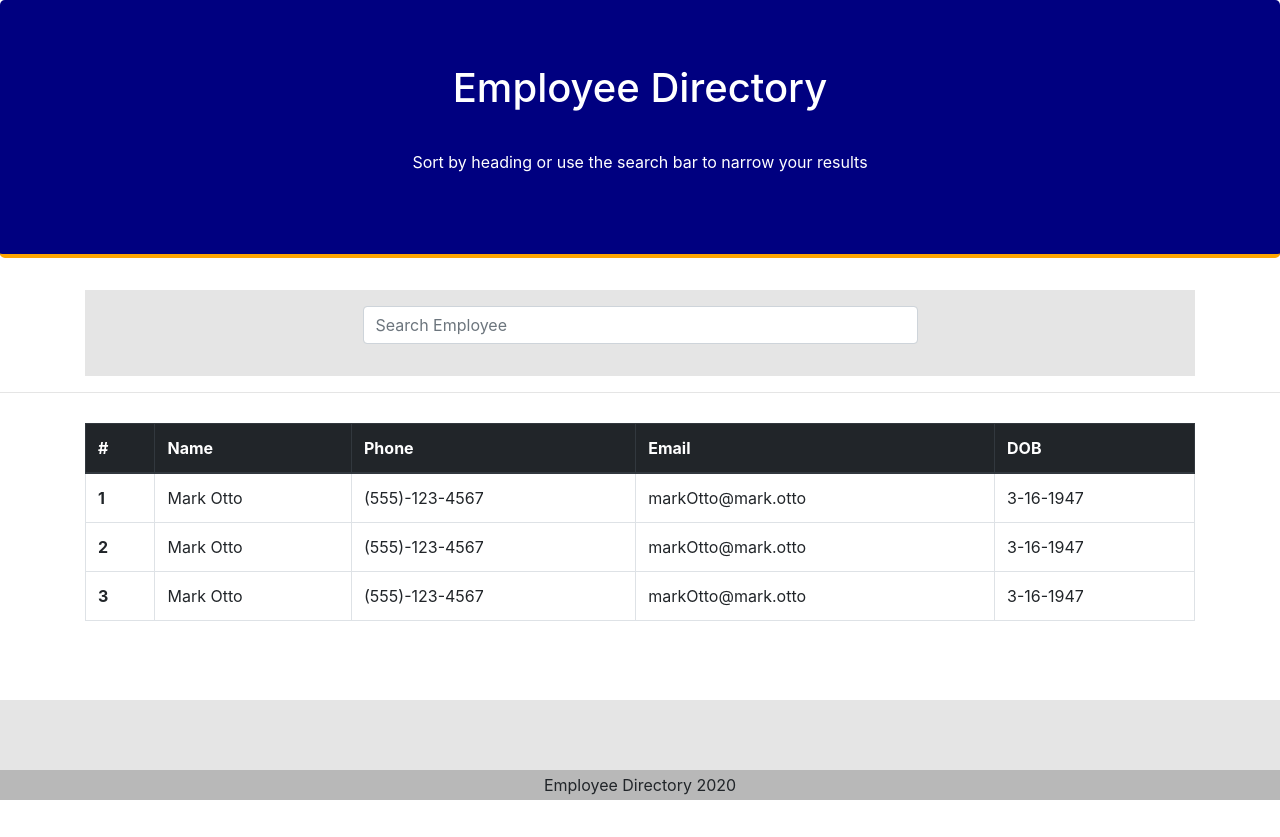
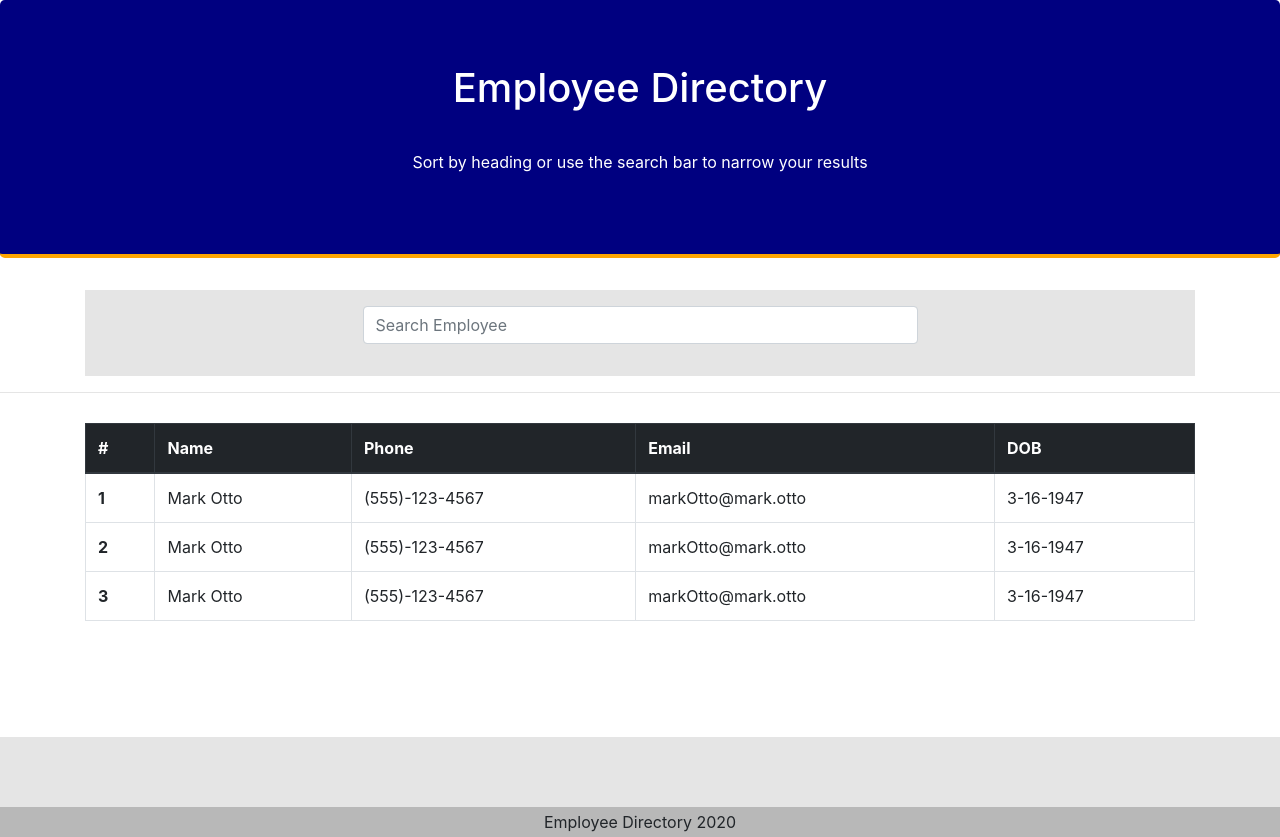
Before and after one commit to knightmac19/employee-directory-pmd, a React (Create React App) app: page / in a window 1280 px wide. Before the commit the page ends 800 px from the top, so only its background shows below. Built offline with nearby package versions, Linux system fonts and the light colour scheme; no server answers.

Commit message:
fixing sticky footer

```diff
--- a/src/components/Footer/style.css
+++ b/src/components/Footer/style.css
@@ -1,11 +1,7 @@
 .footer {
   min-height: 100px;
   background: #E5E5E5;
-  position: absolute;
-  bottom: 0;
-  left: 0;
-  right: 0;
-  /* position: relative; */
+  position: relative;
 }
 
 .footer span {
```
